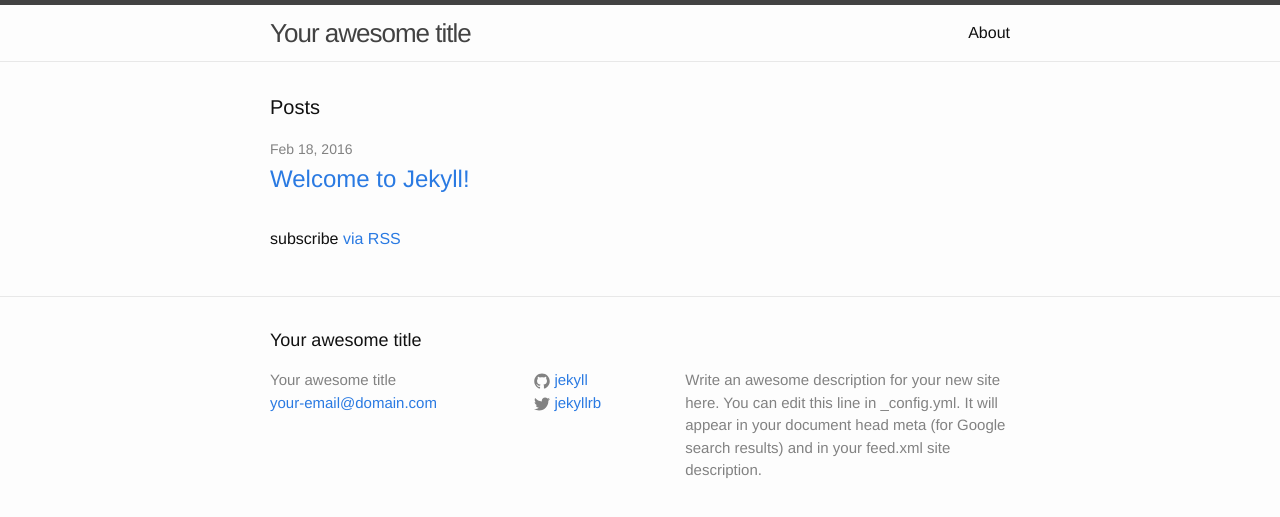
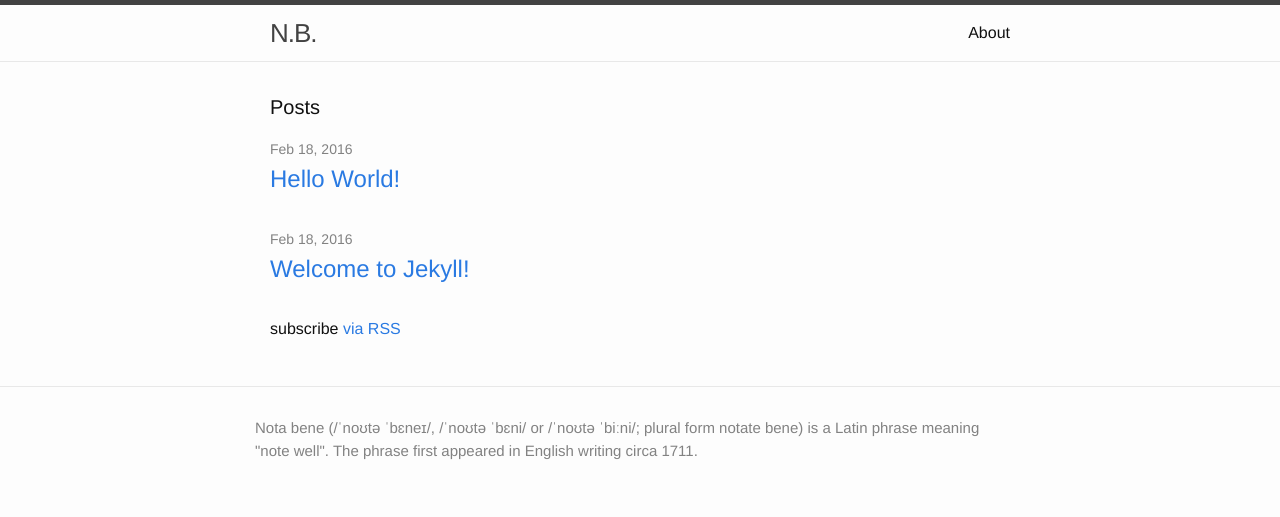
Before and after one commit to zaletniy/zaletniy.github.io, a Jekyll site: the page built from index.html, in a window 1280 px wide. Shown: the top 517 px of the page. Built offline with Jekyll 4.4.1, drawn with Linux system fonts in a browser that asks for light colours.

Commit message:
Minor fixes

```diff
--- a/_config.yml
+++ b/_config.yml
@@ -6,16 +6,13 @@
 # 'jekyll serve'. If you change this file, please restart the server process.
 
 # Site settings
-title: Your awesome title
-email: your-email@domain.com
+title: N.B.
 description: > # this means to ignore newlines until "baseurl:"
-  Write an awesome description for your new site here. You can edit this
-  line in _config.yml. It will appear in your document head meta (for
-  Google search results) and in your feed.xml site description.
+  Nota bene (/ˈnoʊtə ˈbɛneɪ/, /ˈnoʊtə ˈbɛni/ or /ˈnoʊtə ˈbiːni/; plural form notate bene) is a Latin phrase meaning "note well". The phrase first appeared in English writing circa 1711.
 baseurl: "" # the subpath of your site, e.g. /blog
-url: "http://yourdomain.com" # the base hostname & protocol for your site
-twitter_username: jekyllrb
-github_username:  jekyll
+url: "https://zaletniy.github.io/" # the base hostname & protocol for your site
+#twitter_username: zaletniy
+github_username:  zaletniy
 
 # Build settings
 markdown: kramdown
--- a/_includes/footer.html
+++ b/_includes/footer.html
@@ -2,35 +2,8 @@
 
   <div class="wrapper">
 
-    <h2 class="footer-heading">{{ site.title }}</h2>
-
     <div class="footer-col-wrapper">
-      <div class="footer-col footer-col-1">
-        <ul class="contact-list">
-          <li>{{ site.title }}</li>
-          <li><a href="mailto:{{ site.email }}">{{ site.email }}</a></li>
-        </ul>
-      </div>
-
-      <div class="footer-col footer-col-2">
-        <ul class="social-media-list">
-          {% if site.github_username %}
-          <li>
-            {% include icon-github.html username=site.github_username %}
-          </li>
-          {% endif %}
-
-          {% if site.twitter_username %}
-          <li>
-            {% include icon-twitter.html username=site.twitter_username %}
-          </li>
-          {% endif %}
-        </ul>
-      </div>
-
-      <div class="footer-col footer-col-3">
         <p>{{ site.description }}</p>
-      </div>
     </div>
 
   </div>
```
Also changed, not shown: _posts/2016-02-18-hello-world.markdown (added, +12 -0 lines).
